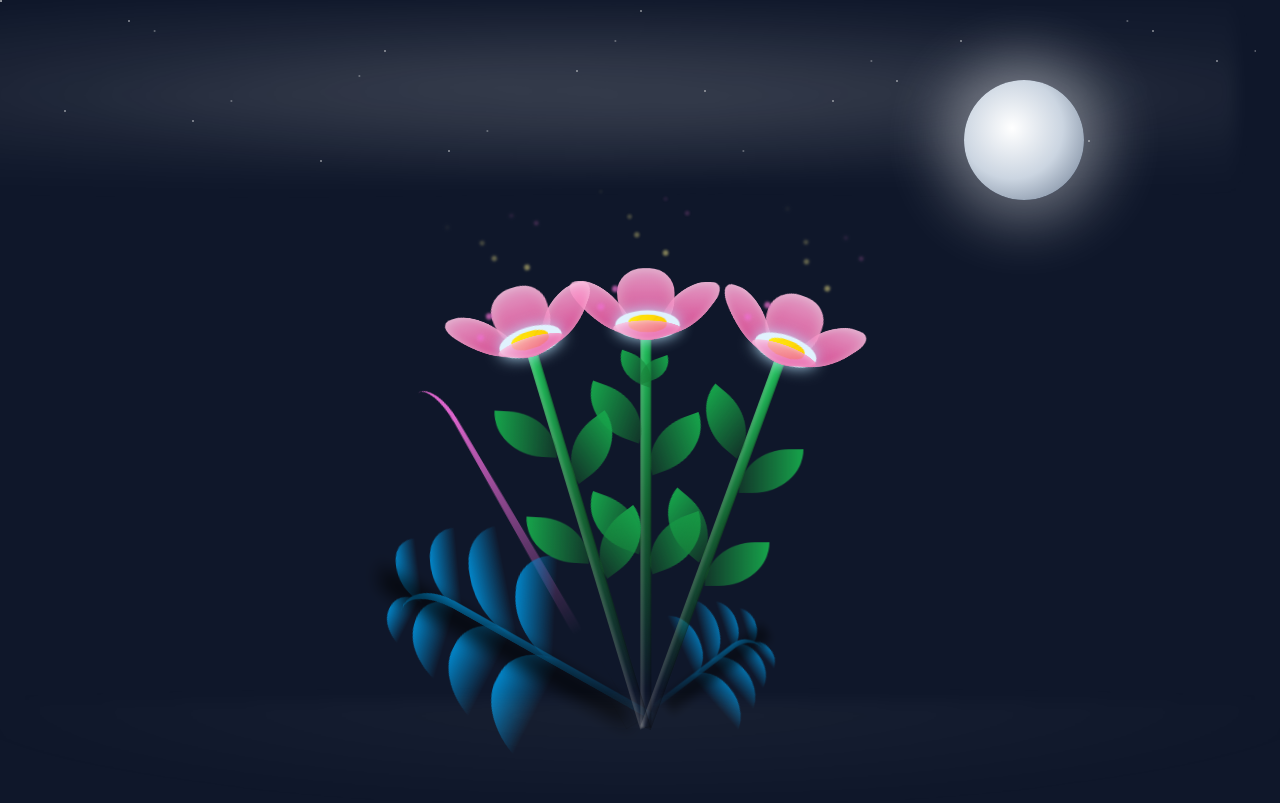
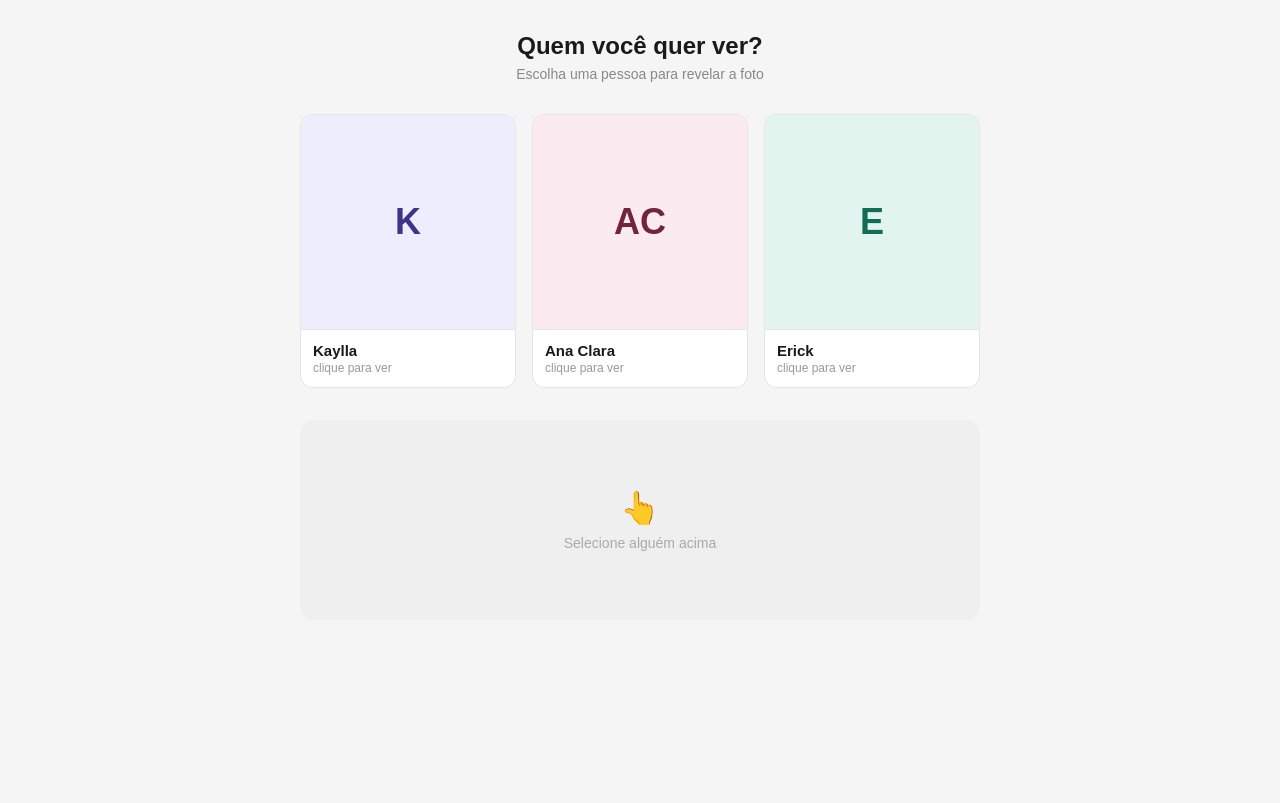
Before and after one commit to tomasosouza-bit/flores, a plain HTML site: page index.html in a window 1280 px wide. Drawn offline with Linux system fonts and the light colour scheme.

Commit message:
Update index.html

```diff
--- a/index.html
+++ b/index.html
@@ -1,153 +1,110 @@
 <!DOCTYPE html>
-<html lang="en">
+<html lang="pt-BR">
 <head>
-    <meta charset="UTF-8">
-    <meta name="viewport" content="width=device-width, initial-scale=1.0">
-    <title>Flowers Blossom under beautiful night</title>
-    <link rel="stylesheet" href="style.css">
+  <meta charset="UTF-8">
+  <title>Escolha de Fotos</title>
+  <style>
+    * { box-sizing: border-box; margin: 0; padding: 0; }
+    body { font-family: Arial, sans-serif; background: #f5f5f5; min-height: 100vh; display: flex; justify-content: center; padding: 2rem 1rem; }
+    .container { width: 100%; max-width: 680px; }
+    h2 { font-size: 24px; font-weight: 600; color: #1a1a1a; text-align: center; margin-bottom: 0.4rem; }
+    .subtitle { font-size: 14px; color: #888; text-align: center; margin-bottom: 2rem; }
+    .grid { display: grid; grid-template-columns: repeat(3, 1fr); gap: 16px; }
+    .card { background: #fff; border: 1px solid #e5e5e5; border-radius: 12px; overflow: hidden; cursor: pointer; transition: border-color 0.2s, transform 0.15s; }
+    .card:hover { border-color: #aaa; transform: translateY(-2px); }
+    .card.active { border: 2px solid #534AB7; }
+    .avatar { width: 100%; aspect-ratio: 1; display: flex; align-items: center; justify-content: center; font-size: 36px; font-weight: 600; }
+    .av-k { background: #EEEDFE; color: #3C3489; }
+    .av-a { background: #FBEAF0; color: #72243E; }
+    .av-e { background: #E1F5EE; color: #0F6E56; }
+    .card-body { padding: 12px; border-top: 1px solid #e5e5e5; }
+    .card-name { font-size: 15px; font-weight: 600; color: #1a1a1a; margin-bottom: 2px; }
+    .card-tag { font-size: 12px; color: #999; }
+    .photo-area { margin-top: 2rem; background: #efefef; border-radius: 12px; min-height: 200px; display: flex; flex-direction: column; align-items: center; justify-content: center; padding: 2rem; transition: all 0.3s; }
+    .photo-placeholder { text-align: center; color: #aaa; font-size: 14px; }
+    .photo-placeholder .icon { font-size: 32px; margin-bottom: 8px; }
+    .photo-display { text-align: center; display: none; }
+    .photo-display img { max-width: 260px; max-height: 320px; border-radius: 12px; object-fit: cover; display: block; margin: 0 auto 12px; }
+    .photo-label { font-size: 15px; font-weight: 600; color: #1a1a1a; }
+    .badge { display: inline-block; font-size: 11px; padding: 3px 10px; border-radius: 8px; margin-top: 6px; }
+    .badge-k { background: #EEEDFE; color: #3C3489; }
+    .badge-a { background: #FBEAF0; color: #72243E; }
+    .badge-e { background: #E1F5EE; color: #0F6E56; }
+  </style>
 </head>
-<body class="not-loaded">
-    <!-- <div class="night"></div> -->
-    <div class="stars-top"></div>
-    <div class="clouds-top"></div>
-    <div class="moon"></div>
+<body>
 
-    <div class="flowers">
+<div class="container">
+  <h2>Quem você quer ver?</h2>
+  <p class="subtitle">Escolha uma pessoa para revelar a foto</p>
 
-        <div class="flower flower-1">
-            <div class="petal-group petal-group-1">
-                <!-- petals -->
-                <div class="petal petal-top-right"></div>
-                <div class="petal petal-top-left"></div>
-                <div class="petal petal-bottom-right"></div>
-                <div class="petal petal-bottom-left"></div>
+  <div class="grid">
+    <div class="card" id="btn-kaylla" onclick="mostrar('kaylla')">
+      <div class="avatar av-k">K</div>
+      <div class="card-body">
+        <p class="card-name">Kaylla</p>
+        <p class="card-tag">clique para ver</p>
+      </div>
+    </div>
+    <div class="card" id="btn-ana" onclick="mostrar('ana')">
+      <div class="avatar av-a">AC</div>
+      <div class="card-body">
+        <p class="card-name">Ana Clara</p>
+        <p class="card-tag">clique para ver</p>
+      </div>
+    </div>
+    <div class="card" id="btn-erick" onclick="mostrar('erick')">
+      <div class="avatar av-e">E</div>
+      <div class="card-body">
+        <p class="card-name">Erick</p>
+        <p class="card-tag">clique para ver</p>
+      </div>
+    </div>
+  </div>
 
-                <!-- center -->
-                <div class="flower-center"></div>
-                <!-- floating lights  -->
-                <div class="floating-light light-1"></div>
-                <div class="floating-light light-2"></div>
-                <div class="floating-light light-3"></div>
-                <div class="floating-light light-4"></div>
-                <div class="floating-light light-5"></div>
-                <div class="floating-light light-6"></div>
-                <div class="floating-light light-7"></div>
-                <div class="floating-light light-8"></div>
-            </div>
-            <!-- stem nd leaves -->
-            <div class="stem">
-                <div class="stem-leaf stem-right-1"></div>
-                <div class="stem-leaf stem-right-2"></div>
-                <div class="stem-leaf stem-left-1"></div>
-                <div class="stem-leaf stem-left-2"></div>
-                <div class="stem-leaf stem-small-right-1"></div>
-                <div class="stem-leaf stem-small-left-1"></div>
-            </div>
-        </div>
+  <div class="photo-area" id="photo-area">
+    <div class="photo-placeholder" id="placeholder">
+      <div class="icon">👆</div>
+      Selecione alguém acima
+    </div>
+    <div class="photo-display" id="photo-display">
+      <img id="foto" src="" alt="">
+      <p class="photo-label" id="foto-nome"></p>
+      <span class="badge" id="foto-badge"></span>
+    </div>
+  </div>
+</div>
 
-        <div class="flower flower-2">
-            <div class="petal-group petal-group-2">
-                <!-- petals -->
-                <div class="petal petal-top-right"></div>
-                <div class="petal petal-top-left"></div>
-                <div class="petal petal-bottom-right"></div>
-                <div class="petal petal-bottom-left"></div>
+<script>
+  const dados = {
+    kaylla: { src: 'kaylla.jpeg', nome: 'Kaylla',    badge: 'badge-k', btn: 'btn-kaylla' },
+    ana:    { src: 'ana.jpeg',    nome: 'Ana Clara', badge: 'badge-a', btn: 'btn-ana'    },
+    erick:  { src: 'erick.jpeg',  nome: 'Erick',     badge: 'badge-e', btn: 'btn-erick'  },
+  };
 
-                <!-- center -->
-                <div class="flower-center"></div>
-                <!-- floating lights  -->
-                <div class="floating-light light-1"></div>
-                <div class="floating-light light-2"></div>
-                <div class="floating-light light-3"></div>
-                <div class="floating-light light-4"></div>
-                <div class="floating-light light-5"></div>
-                <div class="floating-light light-6"></div>
-                <div class="floating-light light-7"></div>
-                <div class="floating-light light-8"></div>
-            </div>
-            <!-- stem nd leaves -->
-            <div class="stem">
-                <div class="stem-leaf stem-right-1"></div>
-                <div class="stem-leaf stem-right-2"></div>
-                <div class="stem-leaf stem-left-1"></div>
-                <div class="stem-leaf stem-left-2"></div>
-            </div>
-        </div>
+  let atual = null;
 
-        <div class="flower flower-3">
-            <div class="petal-group petal-group-3">
-                <!-- petals -->
-                <div class="petal petal-top-right"></div>
-                <div class="petal petal-top-left"></div>
-                <div class="petal petal-bottom-right"></div>
-                <div class="petal petal-bottom-left"></div>
+  function mostrar(nome) {
+    if (atual === nome) {
+      document.getElementById('placeholder').style.display = 'block';
+      document.getElementById('photo-display').style.display = 'none';
+      document.querySelectorAll('.card').forEach(c => c.classList.remove('active'));
+      atual = null;
+      return;
+    }
+    const d = dados[nome];
+    document.getElementById('foto').src = d.src;
+    document.getElementById('foto-nome').textContent = d.nome;
+    const badge = document.getElementById('foto-badge');
+    badge.className = 'badge ' + d.badge;
+    badge.textContent = d.nome.toLowerCase();
+    document.getElementById('placeholder').style.display = 'none';
+    document.getElementById('photo-display').style.display = 'block';
+    document.querySelectorAll('.card').forEach(c => c.classList.remove('active'));
+    document.getElementById(d.btn).classList.add('active');
+    atual = nome;
+  }
+</script>
 
-                <!-- center -->
-                <div class="flower-center"></div>
-                <!-- floating lights  -->
-                <div class="floating-light light-1"></div>
-                <div class="floating-light light-2"></div>
-                <div class="floating-light light-3"></div>
-                <div class="floating-light light-4"></div>
-                <div class="floating-light light-5"></div>
-                <div class="floating-light light-6"></div>
-                <div class="floating-light light-7"></div>
-                <div class="floating-light light-8"></div>
-            </div>
-            <!-- stem nd leaves -->
-            <div class="stem">
-                <div class="stem-leaf stem-right-1"></div>
-                <div class="stem-leaf stem-right-2"></div>
-                <div class="stem-leaf stem-left-1"></div>
-                <div class="stem-leaf stem-left-2"></div>
-            </div>
-        </div>
-
-        <!-- Grass Cluster 1 -->
-        <div class="growing-grass">
-            <div class="flower__grass flower__grass--1">
-                <div class="flower__grass--top"></div>
-                <div class="flower__grass--bottom"></div>
-                <div class="flower__grass__leaf flower__grass__leaf--1"></div>
-                <div class="flower__grass__leaf flower__grass__leaf--2"></div>
-                <div class="flower__grass__leaf flower__grass__leaf--3"></div>
-                <div class="flower__grass__leaf flower__grass__leaf--4"></div>
-                <div class="flower__grass__leaf flower__grass__leaf--5"></div>
-                <div class="flower__grass__leaf flower__grass__leaf--6"></div>
-                <div class="flower__grass__leaf flower__grass__leaf--7"></div>
-                <div class="flower__grass__leaf flower__grass__leaf--8"></div>
-                <div class="flower__grass__overlay"></div>
-            </div>
-        </div>
-
-        <!-- Grass Cluster 2 -->
-        <div class="growing-grass">
-            <div class="flower__grass flower__grass--2">
-                <div class="flower__grass--top"></div>
-                <div class="flower__grass--bottom"></div>
-                <div class="flower__grass__leaf flower__grass__leaf--1"></div>
-                <div class="flower__grass__leaf flower__grass__leaf--2"></div>
-                <div class="flower__grass__leaf flower__grass__leaf--3"></div>
-                <div class="flower__grass__leaf flower__grass__leaf--4"></div>
-                <div class="flower__grass__leaf flower__grass__leaf--5"></div>
-                <div class="flower__grass__leaf flower__grass__leaf--6"></div>
-                <div class="flower__grass__leaf flower__grass__leaf--7"></div>
-                <div class="flower__grass__leaf flower__grass__leaf--8"></div>
-                <div class="flower__grass__overlay"></div>
-            </div>
-        </div>
-
-        <!-- long grass group -->
-        <div class="grow-ans" style="--d:1.2s">
-            <div class="flower__g-long">
-                <div class="flower__g-long__top"></div>
-                <div class="flower__g-long__bottom"></div>
-            </div>
-        </div>
-    </div>
-
-    <div class="ground-fog"></div>
-
-    <script src="script.js"></script>
 </body>
 </html>
```
